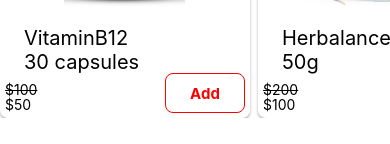
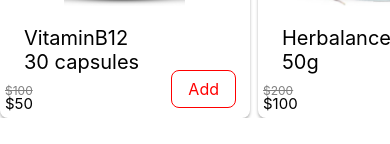
Before and after one commit to wadjeravi/pune-ayurveda-expo-app, a React Native app: screen /home in a window 390 px wide. Shown: the part 649-793 px from the top of the page. Built offline with nearby package versions, Linux system fonts and the light colour scheme.

Commit message:
Add button increment decrement functionality implemented

```diff
--- a/src/cards/CategoriesListingPageCard.js
+++ b/src/cards/CategoriesListingPageCard.js
@@ -1,7 +1,18 @@
-import React from 'react'
+import React, {useState} from 'react'
 import { View, Text, TouchableOpacity, Image ,StyleSheet} from 'react-native'
 
 const CategoriesListingPageCard = ({ item, selectedJob, handleCardPress }) => {
+  const [quantity, setQuantity] = useState(0);
+
+  const handleAddButtonPress = () => {
+    setQuantity((prevQuantity) => prevQuantity + 1);
+  };
+
+  const handleRemoveButtonPress = () => {
+    if (quantity > 0) {
+      setQuantity((prevQuantity) => prevQuantity - 1);
+    }
+  };
   return (
     <TouchableOpacity
       style={styles.container(selectedJob, item)}
@@ -31,9 +42,25 @@ const CategoriesListingPageCard = ({ item, selectedJob, handleCardPress }) => {
       <View style={styles.discountPriceView}>
         <Text style={styles.discountPrices}>{item.discountPrice}</Text>
       </View>
-      <TouchableOpacity style={styles.addButton} onPress={() => handleImagePress(item)}>
-        <Text style={styles.addButtonText}>Add</Text>
-      </TouchableOpacity>
+      <View style={styles.addButtonContainer}>
+        {quantity === 0 ? (
+          <TouchableOpacity onPress={handleAddButtonPress}>
+            <View style={styles.button}>
+              <Text style={styles.buttonText}>Add</Text>
+            </View>
+          </TouchableOpacity>
+        ) : (
+          <View style={styles.button}>
+            <TouchableOpacity onPress={handleRemoveButtonPress}>
+              <Text style={styles.buttonText}>-</Text>
+            </TouchableOpacity>
+            <Text style={styles.quantityText}>{quantity}</Text>
+            <TouchableOpacity onPress={handleAddButtonPress}>
+              <Text style={styles.buttonText}>+</Text>
+            </TouchableOpacity>
+          </View>
+        )}
+      </View>
     </TouchableOpacity>
   )
 }
@@ -55,20 +82,6 @@ const styles = StyleSheet.create({
       shadowOpacity: 0.3,
       shadowRadius: 3,
     }),
-    addButton: {
-      position: 'absolute',
-      justifyContent:"center",
-      alignItems:"center",
-      bottom: 5,
-      right: 5,
-      borderRadius:8,
-      borderColor:'red',
-      borderWidth:1,
-      backgroundColor: 'white',
-      padding: 4,
-      width:50,
-      height:30
-    },
     originalPriceView:{
       position: 'absolute',
       bottom: 20,
@@ -87,11 +100,6 @@ const styles = StyleSheet.create({
     discountPrices:{
       color:'black',
       fontSize:12,
-    },
-    addButtonText: {
-      color: 'red',
-      fontWeight:'bold',
-      fontSize:12
     },
     discountView: {
       backgroundColor: 'purple',
@@ -114,4 +122,32 @@ const styles = StyleSheet.create({
     descriptionText: {
       fontSize: 12, // Adjust the font size for the description
     },
+    addButtonContainer: {
+      position: 'absolute',
+      bottom: 2,
+      right: 1,
+      flexDirection: 'row',
+    },
+    button: {
+      backgroundColor: 'white',
+      borderColor: 'red',
+      borderWidth: 1,
+      borderRadius: 8,
+      paddingVertical: 4,
+      paddingHorizontal: 6,
+      marginHorizontal: 4, // Add margin to separate buttons
+      flexDirection: 'row', // Ensure the text is in a row
+    },
+    buttonText: {
+      color: 'red',
+      fontSize: 16,
+      textAlign: 'center',
+      marginHorizontal: 4, // Add margin to separate buttons
+    },
+    quantityText: {
+      fontSize: 16,
+      color: 'red',
+      marginHorizontal: 8,
+      marginHorizontal: 4, // Add margin to separate buttons
+    },
   });
--- a/src/cards/FavouritePicksCard.js
+++ b/src/cards/FavouritePicksCard.js
@@ -1,8 +1,20 @@
-import React from 'react'
-import { View, Text, TouchableOpacity, Image, StyleSheet } from 'react-native'
+import React, { useState } from 'react'
+import { View, Text, TouchableOpacity, Image, StyleSheet, Button } from 'react-native'
 import { FONT, SIZES, COLORS } from "../globals/constants/theme";
 
 const FavouritePicksCard = ({ item, selectedJob, handleCardPress }) => {
+  const [quantity, setQuantity] = useState(0);
+
+  const handleAddButtonPress = () => {
+    setQuantity((prevQuantity) => prevQuantity + 1);
+  };
+
+  const handleRemoveButtonPress = () => {
+    if (quantity > 0) {
+      setQuantity((prevQuantity) => prevQuantity - 1);
+    }
+  };
+
   return (
     <TouchableOpacity
       style={styles.container(selectedJob, item)}
@@ -20,8 +32,8 @@ const FavouritePicksCard = ({ item, selectedJob, handleCardPress }) => {
         <Text style={styles.discountText}>{item.discount}</Text>
       </View>
       <View style={{ alignItems: 'left', justifyContent: 'center' }}>
-        <Text style={{fontSize:SIZES.large}}>{item.name}</Text>
-        <Text style={{fontSize:SIZES.large}}>{item.description}</Text>
+        <Text style={{ fontSize: SIZES.large }}>{item.name}</Text>
+        <Text style={{ fontSize: SIZES.large }}>{item.description}</Text>
       </View>
       <View style={{ marginBottom: 20 }}>
         {/* Add space between name view and addbutton */}
@@ -32,9 +44,25 @@ const FavouritePicksCard = ({ item, selectedJob, handleCardPress }) => {
       <View style={styles.discountPriceView}>
         <Text style={styles.discountPrices}>{item.discountPrice}</Text>
       </View>
-      <TouchableOpacity style={styles.addButton} onPress={() => handleImagePress(item)}>
-        <Text style={styles.addButtonText}>Add</Text>
-      </TouchableOpacity>
+      <View style={styles.addButtonContainer}>
+        {quantity === 0 ? (
+          <TouchableOpacity onPress={handleAddButtonPress}>
+            <View style={styles.button}>
+              <Text style={styles.buttonText}>Add</Text>
+            </View>
+          </TouchableOpacity>
+        ) : (
+          <View style={styles.button}>
+            <TouchableOpacity onPress={handleRemoveButtonPress}>
+              <Text style={styles.buttonText}>-</Text>
+            </TouchableOpacity>
+            <Text style={styles.quantityText}>{quantity}</Text>
+            <TouchableOpacity onPress={handleAddButtonPress}>
+              <Text style={styles.buttonText}>+</Text>
+            </TouchableOpacity>
+          </View>
+        )}
+      </View>
     </TouchableOpacity>
   )
 }
@@ -55,47 +83,30 @@ const styles = StyleSheet.create({
     shadowOpacity: 0.3, // Opacity of the shadow
     shadowRadius: 3, // Radius of the shadow
   }),
-  addButton: {
-    position: 'absolute',
-    justifyContent:"center",
-    alignItems:"center",
-    bottom: 5,
-    right: 5,
-    borderRadius:8,
-    borderColor:'red',
-    borderWidth:1,
-    backgroundColor: 'white',
-    padding: 10,
-    width:80,
-    height:40
-  },
-  originalPriceView:{
+  originalPriceView: {
     position: 'absolute',
     bottom: 20,
     left: 5,
   },
-  discountPriceView:{
+  discountPriceView: {
     position: 'absolute',
     bottom: 5,
     left: 5,
   },
-  originalPrices:{
-    color:'black',
-    textDecorationLine:'line-through'
+  originalPrices: {
+    color: 'grey',
+    textDecorationLine: 'line-through',
+    fontSize: 12
   },
-  discountPrices:{
-    color:'black',
-  },
-  addButtonText: {
-    color: 'red',
-    fontWeight:'bold',
-    fontSize:15
+  discountPrices: {
+    color: 'black',
+    fontSize: 15
   },
   discountView: {
     backgroundColor: 'purple',
     padding: 2,
     borderTopLeftRadius: SIZES.medium,
-    borderBottomRightRadius:10,
+    borderBottomRightRadius: 10,
     alignItems: 'center',
     justifyContent: 'center',
     position: 'absolute',
@@ -105,4 +116,33 @@ const styles = StyleSheet.create({
   discountText: {
     color: 'white',
   },
+  addButtonContainer: {
+    position: 'absolute',
+    bottom: 10,
+    right: 10,
+    flexDirection: 'row',
+  },
+  button: {
+    backgroundColor: 'white',
+    borderColor: 'red',
+    borderWidth: 1,
+    borderRadius: 8,
+    paddingVertical: 8,
+    paddingHorizontal: 12,
+    marginHorizontal: 4, // Add margin to separate buttons
+    flexDirection: 'row', // Ensure the text is in a row
+  },
+  buttonText: {
+    color: 'red',
+    fontSize: 16,
+    textAlign: 'center',
+    marginHorizontal: 4, // Add margin to separate buttons
+  },
+  quantityText: {
+    fontSize: 16,
+    color: 'red',
+    marginHorizontal: 8,
+    marginHorizontal: 4, // Add margin to separate buttons
+  },
+
 });
--- a/src/screens/HomeScreen.js
+++ b/src/screens/HomeScreen.js
@@ -4,7 +4,7 @@ import HomeHeadNav from '../components/HomeHeadNav';
 import OfferSlider from '../components/OfferSlider';
 import BottomNav from '../components/BottomNav';
 import Categories from '../components/Categories';
-import FavouritePicks from '../components/FavouritePicks';
+import FavouritePicks from '../components/Favouritepicks';
 import { AntDesign } from '@expo/vector-icons';
 import { colors } from '../globals/style';
 
```
